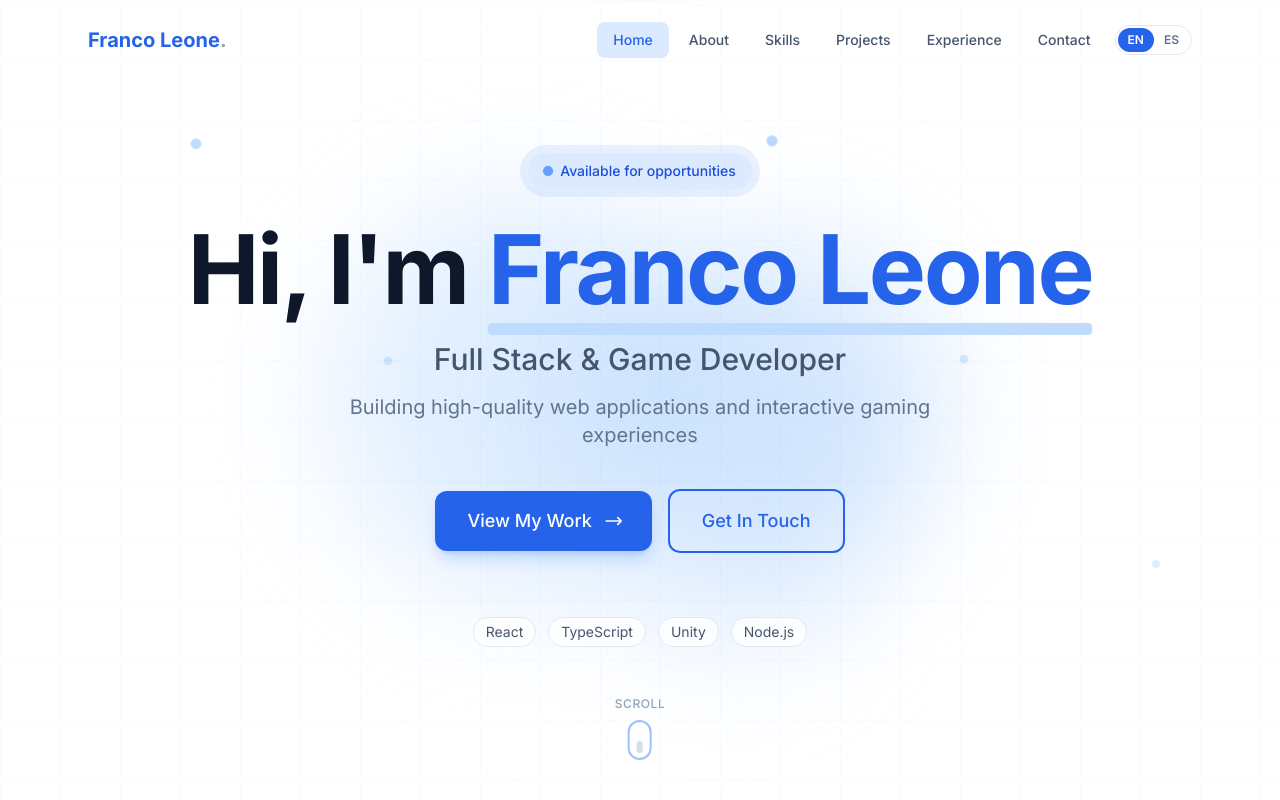
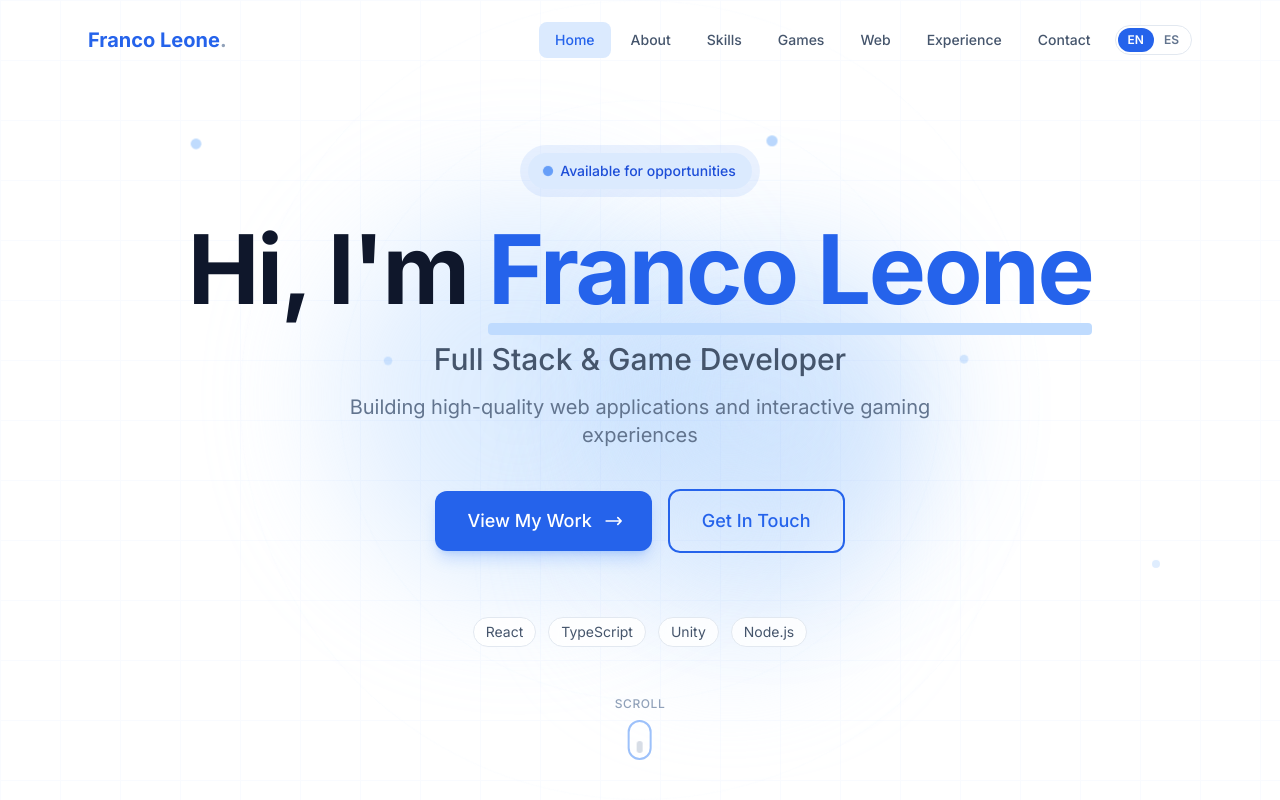
Before and after one commit to FrancoLeoneDev/FrancoLeonePortfolio, a Next.js app: page / in a window 1280 px wide. Shown: the top 800 px of the page. Built offline with nearby package versions, Linux system fonts and the light colour scheme.

Commit message:
feat: render Game Dev + Web Dev sections and update nav + hero CTA
Co-Authored-By: Claude Opus 4.8 (1M context) <noreply@anthropic.com>

```diff
--- a/src/app/page.tsx
+++ b/src/app/page.tsx
@@ -2,7 +2,8 @@ import { Navigation } from "@/components/Navigation";
 import { Hero } from "@/components/sections/Hero";
 import { About } from "@/components/sections/About";
 import { Skills } from "@/components/sections/Skills";
-import { Projects } from "@/components/sections/Projects";
+import { GameDev } from "@/components/sections/GameDev";
+import { WebProjects } from "@/components/sections/WebProjects";
 import { Experience } from "@/components/sections/Experience";
 import { Contact } from "@/components/sections/Contact";
 import { Footer } from "@/components/Footer";
@@ -15,7 +16,8 @@ export default function Home() {
         <Hero />
         <About />
         <Skills />
-        <Projects />
+        <GameDev />
+        <WebProjects />
         <Experience />
         <Contact />
       </main>
--- a/src/components/Navigation.tsx
+++ b/src/components/Navigation.tsx
@@ -10,7 +10,8 @@ const NAV_ITEMS = [
   { key: "home", href: "#home" },
   { key: "about", href: "#about" },
   { key: "skills", href: "#skills" },
-  { key: "projects", href: "#projects" },
+  { key: "games", href: "#games" },
+  { key: "web", href: "#web" },
   { key: "experience", href: "#experience" },
   { key: "contact", href: "#contact" },
 ] as const;
--- a/src/components/sections/Hero.tsx
+++ b/src/components/sections/Hero.tsx
@@ -227,7 +227,7 @@ export function Hero() {
             whileHover={{ scale: 1.02 }}
             whileTap={{ scale: 0.98 }}
           >
-            <Button href="#projects" size="lg">
+            <Button href="#games" size="lg">
               {t.hero.viewWork}
               <motion.svg
                 className="ml-2 w-5 h-5"
```
